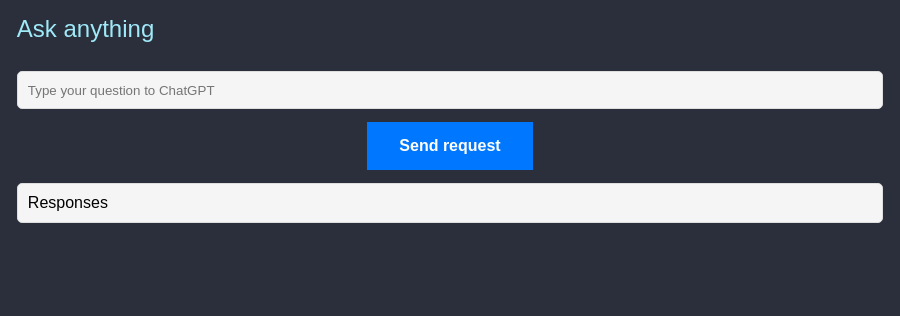
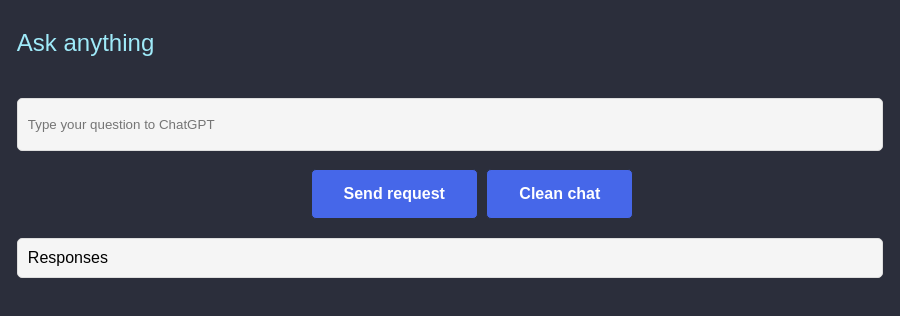
Before and after one commit to lbrunori/chatgpt-app, an Electron app: page index.html in a window 900 px wide. Shown: the part 58-374 px from the top of the page. Drawn offline with Linux system fonts and the light colour scheme.

Commit message:
Clean chat

```diff
--- a/index.html
+++ b/index.html
@@ -16,7 +16,10 @@
     <h1 class="title">ChatGPT</h1>
     <h6 class="subtitle">Ask anything</h6>
     <input type="text" id="input" class="question-input" placeholder="Type your question to ChatGPT">
-    <button id="send" class="send-button">Send request</button>
+    <div class="button-container">
+      <button id="send" class="send-button">Send request</button>
+      <button id="clean" class="clean-button">Clean chat</button>
+    </div>
     <div id="responses-holder" class="responses-holder">
       <span>Responses</span>
     </div>
--- a/main.css
+++ b/main.css
@@ -33,7 +33,6 @@ html {
 
 }
 
-
 .question-input {
     grid-column: 1 / 4;
     grid-row: 3 / 4;
@@ -47,13 +46,18 @@ html {
     color: black;
 }
 
+.button-container {
+    grid-column: 2/ 4;
+    grid-row: 4 / 5;
+    justify-items: end;
+    margin: 1%;
+}
+
 .send-button {
-    grid-column: 2/ 3;
-    grid-row: 4 / 5;
     /* justify-self: center;
     align-self: center; */
     place-self: center;
-    background-color: #0077ff;
+    background-color: #4667E9;
     border: none;
     color: white;
     padding: 15px 32px;
@@ -64,7 +68,28 @@ html {
     margin: 4px 2px;
     cursor: pointer;
     font-weight: 600;
+    border: 1px solid #2B2E3B;
+    border-radius: 5px;
+}
 
+
+.clean-button {
+    /* justify-self: center;
+    align-self: center; */
+    place-self: center;
+    background-color: #4667E9;
+    border: none;
+    color: white;
+    padding: 15px 32px;
+    text-align: center;
+    text-decoration: none;
+    display: inline-block;
+    font-size: 16px;
+    margin: 4px 2px;
+    cursor: pointer;
+    font-weight: 600;
+    border: 1px solid #2B2E3B;
+    border-radius: 5px;
 }
 
 .responses-holder {
--- a/renderer.js
+++ b/renderer.js
@@ -4,8 +4,29 @@
 const { getChatGPTRequest } = require('./chatgpt-client');
 
 const sendButton = document.querySelector('#send');
+const cleanButton = document.querySelector('#clean');
+const text = document.querySelector('#input');
+
+// Add on enter event listener to text
+text.addEventListener('keyup', (e) => {
+    if (e.key === 'Enter') {
+        makeChatGPTRequest(document.querySelector('#input').value);
+    }
+});
+
+cleanButton.addEventListener('click', (e) => {
+    const responsesHolder = document.querySelector('#responses-holder');
+    const responsesSpam = document.createElement('span');
+    responsesSpam.textContent = 'Responses';
+    responsesHolder.innerHTML = '';
+    responsesHolder.appendChild(responsesSpam)
+
+})
 
 sendButton.addEventListener('click', (e) => {
-    const question = document.querySelector('#input').value;
+    makeChatGPTRequest(document.querySelector('#input').value);
+});
+
+const makeChatGPTRequest = (question) => {
     getChatGPTRequest(question);
-});
+}
```
Also changed, not shown: main.js (+4 -3 lines), chatgpt-icon.png (added).
